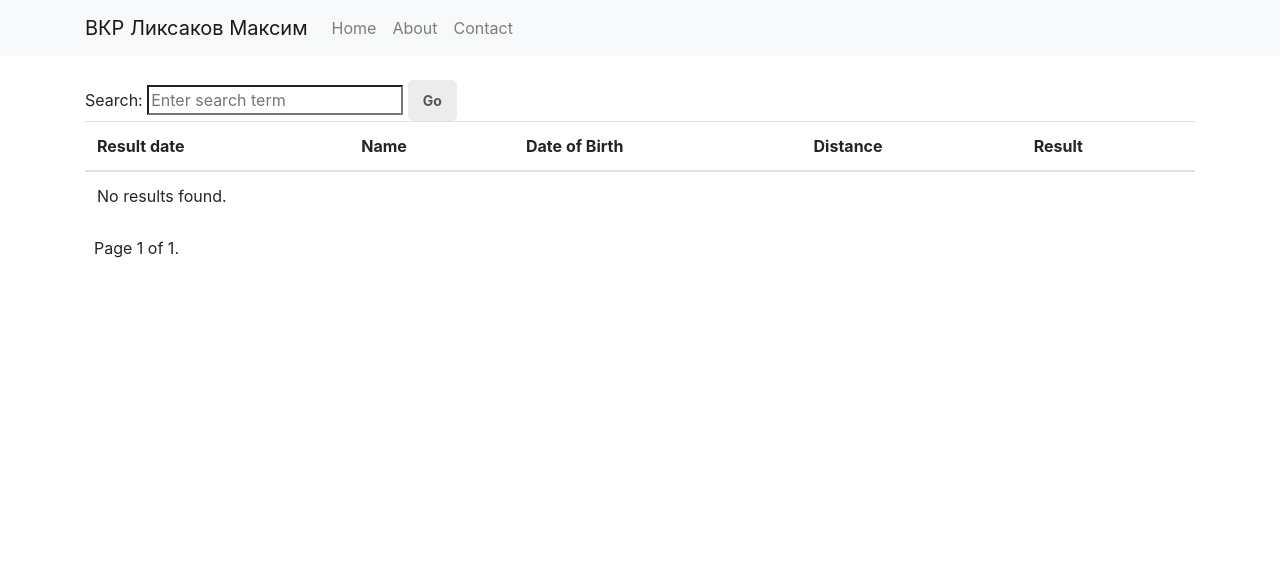
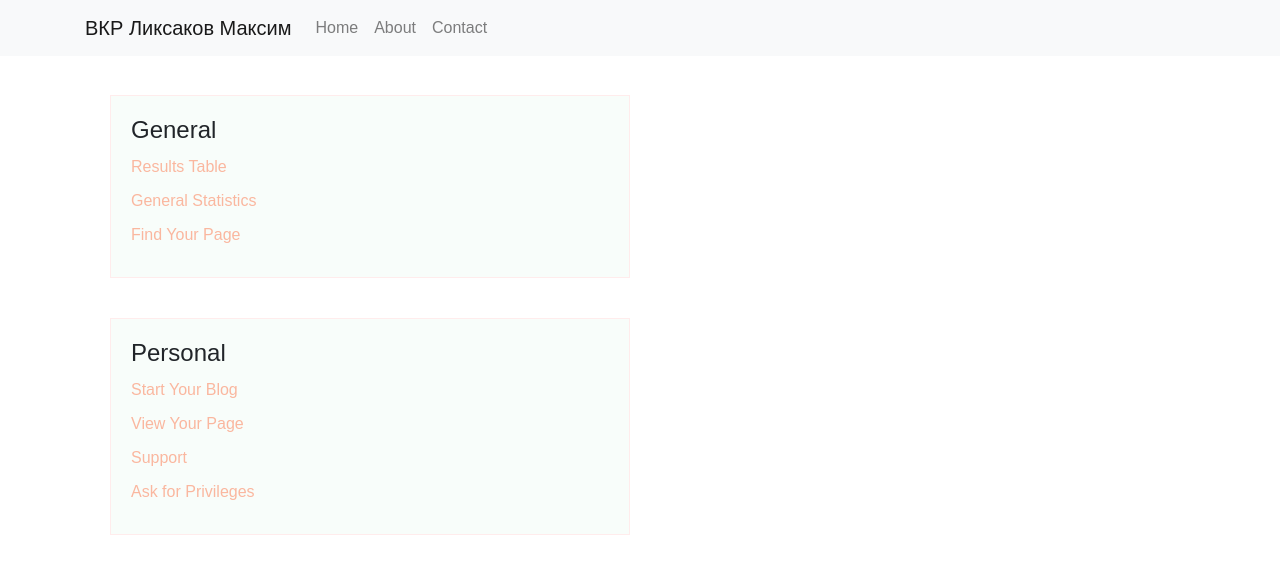
Before and after one commit to maxim-lixakov/runstar, a Django app: page / in a window 1280 px wide. Shown: the top 574 px of the page. Run offline with Django 4.2, Linux system fonts and the light colour scheme; data that the repository does not hold is empty; some libraries are stand-ins or nearby versions.

Commit message:
добавлена домашняя страница, изменено рутирование

```diff
--- a/probeg/main/templates/base.html
+++ b/probeg/main/templates/base.html
@@ -22,7 +22,7 @@
       <div class="collapse navbar-collapse" id="navbarNav">
         <ul class="navbar-nav">
           <li class="nav-item">
-            <a class="nav-link" href="#">Home</a>
+            <a class="nav-link" href="/">Home</a>
           </li>
           <li class="nav-item">
             <a class="nav-link" href="#">About</a>
--- /dev/null
+++ b/probeg/main/templates/home.html
@@ -0,0 +1,23 @@
+{% extends 'base.html' %}
+{% block content %}
+
+<section id="general">
+    <article>
+        <h1>General</h1>
+        <p><a href="results">Results Table</a></p>
+        <p><a href="general_statistics.html">General Statistics</a></p>
+        <p><a href="find_your_page.html">Find Your Page</a></p>
+    </article>
+</section>
+<section id="personal">
+    <article>
+        <h1>Personal</h1>
+        <p><a href="start_your_blog.html">Start Your Blog</a></p>
+        <p><a href="view_your_page.html">View Your Page</a></p>
+        <p><a href="support.html">Support</a></p>
+        <p><a href="ask_for_privileges.html">Ask for Privileges</a></p>
+    </article>
+</section>
+
+{% endblock %}
+{% include "footer.html" %}
--- a/probeg/main/urls.py
+++ b/probeg/main/urls.py
@@ -2,5 +2,6 @@ from django.urls import path
 from . import views
 
 urlpatterns = [
-    path('', views.index)
+    path('results', views.results),
+    path('', views.home)
 ]
--- a/probeg/main/views.py
+++ b/probeg/main/views.py
@@ -4,7 +4,7 @@ from django.shortcuts import render
 from .models import DjResult
 
 
-def index(request):
+def results(request):
     item_list = DjResult.objects.all()
 
     # Get the search term from the request GET parameters
@@ -20,3 +20,7 @@ def index(request):
     items = paginator.get_page(page)
 
     return render(request, "table.html", {'items': items, 'search_term': search_term})
+
+
+def home(request):
+    return render(request, "home.html")
--- a/probeg/static/css/base.css
+++ b/probeg/static/css/base.css
@@ -1,3 +1,46 @@
+body {
+    font-family: Arial, sans-serif;
+    margin: 0;
+    padding: 0;
+}
+
+header {
+    background-color: #333;
+    color: #fff;
+    padding: 10px;
+}
+
+
+section {
+    display: flex;
+    flex-wrap: wrap;
+    justify-content: space-between;
+    margin: 10px;
+    padding: 10px;
+}
+
+article {
+    background-color: #f8fdfa;
+    border: 1px solid #ffecec;
+    flex-basis: calc(50% - 15px);
+    margin: 5px;
+    padding: 20px;
+}
+
+h1 {
+    font-size: 24px;
+    margin: 0 0 10px;
+}
+
+p {
+    margin: 0 0 10px;
+}
+
+a {
+    color: #fab79f;
+}
+
+
 .pagination a {
   margin-right: 10px;
 }
```
